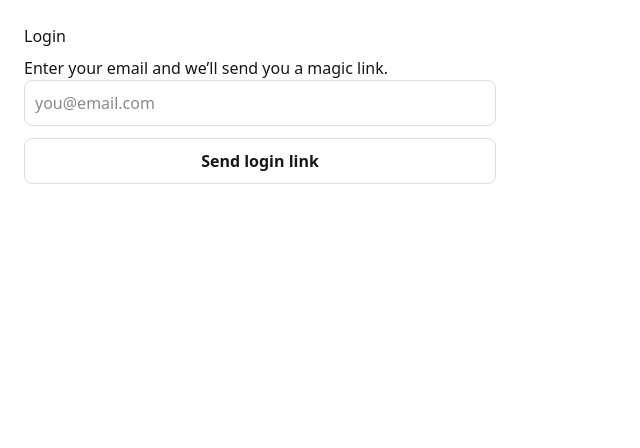
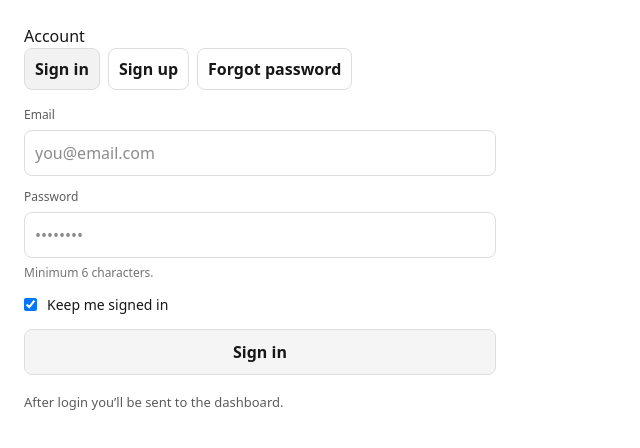
Before and after one commit to hyunbumkim14-commits/sports-betting-tracker, a Next.js app: page /login in a window 1280 px wide. Shown: the top 448 px of the page, without its empty margins (0-640 px from the left). Built offline with nearby package versions, Linux system fonts and the light colour scheme; no server answers.

Commit message:
Switch auth to email+password + reset flow

```diff
--- a/app/auth/callback/page.tsx
+++ /dev/null
@@ -1,20 +0,0 @@
-"use client";
-
-import { useEffect } from "react";
-import { supabase } from "../../../lib/supabase";
-
-export default function AuthCallback() {
-  useEffect(() => {
-    // This reads #access_token from the URL and stores the session
-    supabase.auth.getSession().then(() => {
-      // After session is stored, redirect to login (or home)
-      window.location.replace("/login");
-    });
-  }, []);
-
-  return (
-    <div style={{ padding: 24, fontFamily: "system-ui" }}>
-      Logging you in…
-    </div>
-  );
-}
--- a/app/login/page.tsx
+++ b/app/login/page.tsx
@@ -1,40 +1,44 @@
 "use client";
 
-import { useEffect, useState } from "react";
+import { useEffect, useMemo, useState } from "react";
 import { useRouter } from "next/navigation";
-import { supabase } from "../../lib/supabase";
+import { supabase, setAuthStorageMode } from "../../lib/supabase";
+
+type Mode = "signin" | "signup" | "forgot";
+
+function origin() {
+  if (typeof window === "undefined") return "";
+  return window.location.origin;
+}
 
 export default function LoginPage() {
   const router = useRouter();
 
+  const [mode, setMode] = useState<Mode>("signin");
+
   const [email, setEmail] = useState("");
-  const [sessionEmail, setSessionEmail] = useState<string | null>(null);
+  const [password, setPassword] = useState("");
 
-  const [sending, setSending] = useState(false);
-  const [sentTo, setSentTo] = useState<string | null>(null);
-  const [errorMsg, setErrorMsg] = useState<string | null>(null);
+  const [remember, setRemember] = useState(true);
 
+  const [busy, setBusy] = useState(false);
+  const [msg, setMsg] = useState<string | null>(null);
+  const [err, setErr] = useState<string | null>(null);
+
+  // If already logged in, go to dashboard
   useEffect(() => {
     let alive = true;
 
     async function init() {
       const { data } = await supabase.auth.getSession();
       if (!alive) return;
-
-      const currentEmail = data.session?.user?.email ?? null;
-      setSessionEmail(currentEmail);
-
-      // If already logged in, send them to dashboard
       if (data.session) router.replace("/");
     }
 
     init();
 
-    const { data: sub } = supabase.auth.onAuthStateChange((_event, s) => {
-      const e = s?.user?.email ?? null;
-      setSessionEmail(e);
-
-      if (s) router.replace("/");
+    const { data: sub } = supabase.auth.onAuthStateChange((_event, session) => {
+      if (session) router.replace("/");
     });
 
     return () => {
@@ -43,106 +47,121 @@ export default function LoginPage() {
     };
   }, [router]);
 
-  async function sendLink() {
-    setErrorMsg(null);
-    setSentTo(null);
+  const canSubmit = useMemo(() => {
+    const e = email.trim();
+    if (!e) return false;
+    if (mode === "forgot") return true;
+    return e && password.length >= 6;
+  }, [email, password, mode]);
+
+  async function handleSubmit() {
+    setErr(null);
+    setMsg(null);
 
     const trimmed = email.trim();
     if (!trimmed) {
-      setErrorMsg("Please enter an email address.");
+      setErr("Please enter an email address.");
       return;
     }
 
-    setSending(true);
+    // Set storage mode BEFORE signing in (controls local vs session storage)
+    setAuthStorageMode(remember);
 
-    // ✅ Works on localhost AND on Vercel:
-    // - On Vercel: https://sports-betting-tracker-iota.vercel.app
-    // - On localhost: http://localhost:3000
-    const redirectTo =
-      (process.env.NEXT_PUBLIC_SITE_URL?.trim() ||
-        (typeof window !== "undefined" ? window.location.origin : "")) +
-      "/auth/callback";
+    setBusy(true);
+    try {
+      if (mode === "signin") {
+        const { error } = await supabase.auth.signInWithPassword({
+          email: trimmed,
+          password,
+        });
+        if (error) throw error;
 
-    const { error } = await supabase.auth.signInWithOtp({
-      email: trimmed,
-      options: {
-        emailRedirectTo: redirectTo,
-      },
-    });
-
-    setSending(false);
-
-    if (error) {
-      setErrorMsg(error.message);
+        router.replace("/");
         return;
       }
 
-    setSentTo(trimmed);
+      if (mode === "signup") {
+        const { error } = await supabase.auth.signUp({
+          email: trimmed,
+          password,
+          // If you require email verification, Supabase will email them.
+        });
+        if (error) throw error;
+
+        setMsg(
+          "Account created. If email confirmation is enabled in Supabase, check your inbox to verify before logging in."
+        );
+        // You can optionally switch them back to sign-in:
+        setMode("signin");
+        return;
       }
 
-  async function logout() {
-    setErrorMsg(null);
-    await supabase.auth.signOut();
-    setSessionEmail(null);
+      if (mode === "forgot") {
+        const redirectTo = `${origin()}/reset-password`;
+
+        const { error } = await supabase.auth.resetPasswordForEmail(trimmed, {
+          redirectTo,
+        });
+        if (error) throw error;
+
+        setMsg(`Password reset link sent to ${trimmed}. Check inbox/spam.`);
+        return;
+      }
+    } catch (e: any) {
+      setErr(e?.message ?? "Something went wrong.");
+    } finally {
+      setBusy(false);
+    }
   }
 
   return (
     <div style={{ padding: 24, fontFamily: "system-ui", maxWidth: 520 }}>
-      <h1 style={{ marginTop: 0 }}>Login</h1>
+      <h1 style={{ marginTop: 0 }}>Account</h1>
 
-      {sessionEmail ? (
-        <>
-          <p>
-            ✅ Logged in as <b>{sessionEmail}</b>
-          </p>
-
-          <div style={{ display: "flex", gap: 10, flexWrap: "wrap" }}>
+      <div style={{ display: "flex", gap: 8, marginBottom: 16, flexWrap: "wrap" }}>
         <button
-              onClick={() => router.push("/")}
+          onClick={() => setMode("signin")}
           style={{
-                padding: 10,
+            padding: "8px 10px",
             borderRadius: 8,
             border: "1px solid #ddd",
-                background: "white",
+            background: mode === "signin" ? "#f2f2f2" : "white",
             cursor: "pointer",
+            fontWeight: 700,
           }}
         >
-              Go to Dashboard
+          Sign in
         </button>
-
         <button
-              onClick={() => router.push("/new")}
+          onClick={() => setMode("signup")}
           style={{
-                padding: 10,
+            padding: "8px 10px",
             borderRadius: 8,
             border: "1px solid #ddd",
-                background: "white",
+            background: mode === "signup" ? "#f2f2f2" : "white",
             cursor: "pointer",
+            fontWeight: 700,
           }}
         >
-              + New Bet
+          Sign up
         </button>
-
         <button
-              onClick={logout}
+          onClick={() => setMode("forgot")}
           style={{
-                padding: 10,
+            padding: "8px 10px",
             borderRadius: 8,
             border: "1px solid #ddd",
-                background: "white",
+            background: mode === "forgot" ? "#f2f2f2" : "white",
             cursor: "pointer",
+            fontWeight: 700,
           }}
         >
-              Log out
+          Forgot password
         </button>
       </div>
-        </>
-      ) : (
-        <>
-          <p style={{ marginTop: 8 }}>
-            Enter your email and we’ll send you a magic link.
-          </p>
 
+      <label style={{ display: "grid", gap: 6 }}>
+        <span style={{ fontSize: 12, opacity: 0.7 }}>Email</span>
         <input
           value={email}
           onChange={(e) => setEmail(e.target.value)}
@@ -157,37 +176,84 @@ export default function LoginPage() {
           autoCorrect="off"
           inputMode="email"
         />
+      </label>
+
+      {mode !== "forgot" && (
+        <label style={{ display: "grid", gap: 6, marginTop: 12 }}>
+          <span style={{ fontSize: 12, opacity: 0.7 }}>Password</span>
+          <input
+            value={password}
+            onChange={(e) => setPassword(e.target.value)}
+            type="password"
+            placeholder="••••••••"
+            style={{
+              width: "100%",
+              padding: 10,
+              border: "1px solid #ddd",
+              borderRadius: 8,
+            }}
+          />
+          <span style={{ fontSize: 12, opacity: 0.6 }}>
+            Minimum 6 characters.
+          </span>
+        </label>
+      )}
+
+      <label
+        style={{
+          display: "flex",
+          gap: 10,
+          alignItems: "center",
+          marginTop: 12,
+          userSelect: "none",
+        }}
+      >
+        <input
+          type="checkbox"
+          checked={remember}
+          onChange={(e) => setRemember(e.target.checked)}
+        />
+        <span style={{ fontSize: 14 }}>Keep me signed in</span>
+      </label>
 
       <button
-            onClick={sendLink}
-            disabled={sending}
+        onClick={handleSubmit}
+        disabled={busy || !canSubmit}
         style={{
-              marginTop: 12,
+          marginTop: 14,
           padding: 10,
           width: "100%",
           borderRadius: 8,
           border: "1px solid #ddd",
-              background: sending ? "#f5f5f5" : "white",
-              cursor: sending ? "not-allowed" : "pointer",
-              fontWeight: 700,
+          background: busy || !canSubmit ? "#f5f5f5" : "white",
+          cursor: busy || !canSubmit ? "not-allowed" : "pointer",
+          fontWeight: 800,
         }}
       >
-            {sending ? "Sending…" : sentTo ? "Resend login link" : "Send login link"}
+        {busy
+          ? "Working…"
+          : mode === "signin"
+          ? "Sign in"
+          : mode === "signup"
+          ? "Create account"
+          : "Send reset link"}
       </button>
 
-          {sentTo && (
+      {msg && (
         <div style={{ marginTop: 12, padding: 12, border: "1px solid #eee", borderRadius: 10 }}>
-              ✅ Sent a login link to <b>{sentTo}</b>. Check your inbox (and spam).
+          ✅ {msg}
         </div>
       )}
 
-          {errorMsg && (
+      {err && (
         <div style={{ marginTop: 12, padding: 12, border: "1px solid #ffd6d6", borderRadius: 10 }}>
-              <b>Error:</b> {errorMsg}
+          <b>Error:</b> {err}
         </div>
       )}
-        </>
-      )}
+
+      <div style={{ marginTop: 18, fontSize: 13, opacity: 0.7, lineHeight: 1.4 }}>
+        After login you’ll be sent to the dashboard.
+      </div>
     </div>
   );
 }
--- /dev/null
+++ b/app/reset-password/page.tsx
@@ -0,0 +1,171 @@
+"use client";
+
+import { useEffect, useState } from "react";
+import { useRouter } from "next/navigation";
+import { supabase } from "../../lib/supabase";
+
+function minPasswordOk(pw: string) {
+  return pw.length >= 6;
+}
+
+export default function ResetPasswordPage() {
+  const router = useRouter();
+
+  const [ready, setReady] = useState(false);
+  const [hasSession, setHasSession] = useState(false);
+
+  const [password, setPassword] = useState("");
+  const [confirm, setConfirm] = useState("");
+
+  const [busy, setBusy] = useState(false);
+  const [msg, setMsg] = useState<string | null>(null);
+  const [err, setErr] = useState<string | null>(null);
+
+  // When user lands here from Supabase reset email, the session is in the URL.
+  // detectSessionInUrl:true will pick it up, but Supabase can be "code" or hash based.
+  // We’ll handle both safely.
+  useEffect(() => {
+    let alive = true;
+
+    async function init() {
+      setErr(null);
+      setMsg(null);
+
+      try {
+        // If PKCE "code" exists, exchange it for a session.
+        const url = new URL(window.location.href);
+        const code = url.searchParams.get("code");
+        if (code) {
+          const { error } = await supabase.auth.exchangeCodeForSession(code);
+          if (error) throw error;
+        }
+
+        const { data } = await supabase.auth.getSession();
+        if (!alive) return;
+
+        setHasSession(!!data.session);
+        setReady(true);
+      } catch (e: any) {
+        if (!alive) return;
+        setErr(e?.message ?? "Could not verify reset link.");
+        setReady(true);
+      }
+    }
+
+    init();
+
+    return () => {
+      alive = false;
+    };
+  }, []);
+
+  async function updatePassword() {
+    setErr(null);
+    setMsg(null);
+
+    if (!minPasswordOk(password)) {
+      setErr("Password must be at least 6 characters.");
+      return;
+    }
+    if (password !== confirm) {
+      setErr("Passwords do not match.");
+      return;
+    }
+
+    setBusy(true);
+    try {
+      const { error } = await supabase.auth.updateUser({ password });
+      if (error) throw error;
+
+      setMsg("Password updated. Sending you to the dashboard…");
+      setTimeout(() => router.replace("/"), 700);
+    } catch (e: any) {
+      setErr(e?.message ?? "Failed to update password.");
+    } finally {
+      setBusy(false);
+    }
+  }
+
+  if (!ready) return <div style={{ padding: 24, fontFamily: "system-ui" }}>Loading…</div>;
+
+  if (!hasSession) {
+    return (
+      <div style={{ padding: 24, fontFamily: "system-ui", maxWidth: 520 }}>
+        <h1 style={{ marginTop: 0 }}>Reset password</h1>
+        <div style={{ padding: 12, border: "1px solid #ffd6d6", borderRadius: 10 }}>
+          <b>Error:</b> {err ?? "This reset link is invalid or expired."}
+        </div>
+        <div style={{ marginTop: 12 }}>
+          Go back to <a href="/login">login</a> and request a new reset link.
+        </div>
+      </div>
+    );
+  }
+
+  return (
+    <div style={{ padding: 24, fontFamily: "system-ui", maxWidth: 520 }}>
+      <h1 style={{ marginTop: 0 }}>Set a new password</h1>
+
+      <label style={{ display: "grid", gap: 6, marginTop: 12 }}>
+        <span style={{ fontSize: 12, opacity: 0.7 }}>New password</span>
+        <input
+          value={password}
+          onChange={(e) => setPassword(e.target.value)}
+          type="password"
+          placeholder="••••••••"
+          style={{
+            width: "100%",
+            padding: 10,
+            border: "1px solid #ddd",
+            borderRadius: 8,
+          }}
+        />
+      </label>
+
+      <label style={{ display: "grid", gap: 6, marginTop: 12 }}>
+        <span style={{ fontSize: 12, opacity: 0.7 }}>Confirm password</span>
+        <input
+          value={confirm}
+          onChange={(e) => setConfirm(e.target.value)}
+          type="password"
+          placeholder="••••••••"
+          style={{
+            width: "100%",
+            padding: 10,
+            border: "1px solid #ddd",
+            borderRadius: 8,
+          }}
+        />
+      </label>
+
+      <button
+        onClick={updatePassword}
+        disabled={busy}
+        style={{
+          marginTop: 14,
+          padding: 10,
+          width: "100%",
+          borderRadius: 8,
+          border: "1px solid #ddd",
+          background: busy ? "#f5f5f5" : "white",
+          cursor: busy ? "not-allowed" : "pointer",
+          fontWeight: 800,
+        }}
+      >
+        {busy ? "Updating…" : "Update password"}
+      </button>
+
+      {msg && (
+        <div style={{ marginTop: 12, padding: 12, border: "1px solid #eee", borderRadius: 10 }}>
+          ✅ {msg}
+        </div>
+      )}
+
+      {err && (
+        <div style={{ marginTop: 12, padding: 12, border: "1px solid #ffd6d6", borderRadius: 10 }}>
+          <b>Error:</b> {err}
+        </div>
+      )}
+    </div>
+  );
+}
--- a/lib/supabase.ts
+++ b/lib/supabase.ts
@@ -1,4 +1,51 @@
+// web/lib/supbase.ts
 import { createClient } from "@supabase/supabase-js";
+
+/**
+ * Custom storage that supports:
+ * - "Keep me signed in" => localStorage
+ * - session-only login   => sessionStorage
+ *
+ * It reads from BOTH (so switching modes won’t break),
+ * and writes to whichever mode is currently selected.
+ */
+const STORAGE_MODE_KEY = "sb_auth_storage_mode"; // "local" | "session"
+
+function getMode(): "local" | "session" {
+  if (typeof window === "undefined") return "local";
+  const v = window.localStorage.getItem(STORAGE_MODE_KEY);
+  return v === "session" ? "session" : "local";
+}
+
+export function setAuthStorageMode(remember: boolean) {
+  if (typeof window === "undefined") return;
+  window.localStorage.setItem(STORAGE_MODE_KEY, remember ? "local" : "session");
+}
+
+const storage = {
+  getItem: (key: string) => {
+    if (typeof window === "undefined") return null;
+    // Prefer sessionStorage (in case user chose session-only), fallback to localStorage
+    return window.sessionStorage.getItem(key) ?? window.localStorage.getItem(key);
+  },
+  setItem: (key: string, value: string) => {
+    if (typeof window === "undefined") return;
+    const mode = getMode();
+    if (mode === "session") {
+      window.sessionStorage.setItem(key, value);
+      // avoid stale copies
+      window.localStorage.removeItem(key);
+    } else {
+      window.localStorage.setItem(key, value);
+      window.sessionStorage.removeItem(key);
+    }
+  },
+  removeItem: (key: string) => {
+    if (typeof window === "undefined") return;
+    window.sessionStorage.removeItem(key);
+    window.localStorage.removeItem(key);
+  },
+};
 
 export const supabase = createClient(
   process.env.NEXT_PUBLIC_SUPABASE_URL!,
@@ -7,7 +54,8 @@ export const supabase = createClient(
     auth: {
       persistSession: true,
       autoRefreshToken: true,
-      detectSessionInUrl: true,
+      detectSessionInUrl: true, // needed for reset-password link handling
+      storage,
     },
   }
 );
```
Lines whose indentation alone changed are shown as unchanged.
